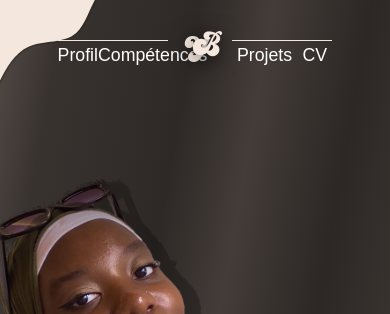
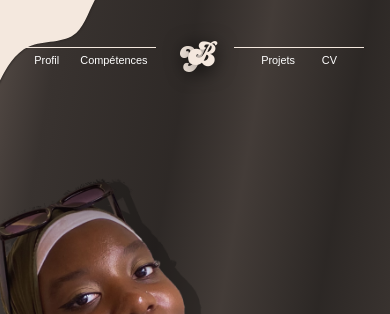
Before and after one commit to yasyasbdr/yasmine_badarou_portfolio, a plain HTML site: page index.html in a window 390 px wide. Shown: the top 314 px of the page. Drawn offline with Linux system fonts and the light colour scheme.

Commit message:
Amélioration du menu responsive Mobile (paysage)

```diff
--- a/styles/styles.css
+++ b/styles/styles.css
@@ -125,7 +125,7 @@ h3 {
 
 /*HEADER*/
 header {
-    position: fixed;
+    /*position: fixed;
     display: flex;
     z-index: 1000;
     width: 40vw;
@@ -134,16 +134,34 @@ header {
     margin: 30px 0 0 0;
     padding: 19px 70px;
     height: 2vw;
+    border-radius: 50px;*/
+    position: fixed;
+    display: flex;
+    z-index: 1000;
+    width: 49.1vw;
+    justify-content: center;
+    align-self: center;
+    margin: 30px 0 0 0;
+    padding-top: 16px;
+    height: 3.4vw;
     border-radius: 50px;
+    align-items: center;
 }
 
 
 nav {
+    /*display: flex;
+    justify-content: center;
+    align-items: center;
+    position: relative;
+    width: 50vw;
+    text-decoration: none;
+    height: 3vw;*/
     display: flex;
     justify-content: center;
     align-items: center;
     position: relative;
-    width: 100vw;
+    width: 40vw;
     text-decoration: none;
     height: 3vw;
 }
@@ -200,7 +218,7 @@ nav p {
 }
 
 nav ul li a {
-    font-size: 2.3vh;
+    font-size: 1em;
     color: #ffffff; /* Couleur initiale du texte */
     font-weight: 300;
     position: relative;
@@ -664,19 +682,32 @@ footer p {
     }
 
     header {
-        width: 50vw;
+        /*width: 72.1vw;*/
+        width: 50vh;
+        height: 6.4vw;
+        height: 4.3vh;
+
+    }
+
+    nav {
+        width: 80%;
     }
 
     nav ul li a {
-        font-size: 2.1vh;
+        font-size: 2.8vw;
+    }
+
+    a[href="#competences"] {
+        margin-left: 1.3vw;
     }
 
     .nav-left {
-        padding: 4px 0px;
+        padding: 2px 0px 13px 0px;
     }
 
     .nav-right {
-        padding: 4px 0px;
+        padding: 2px 0px 13px 0px;
+        justify-content: space-evenly;
     }
 
     #Y {
```
